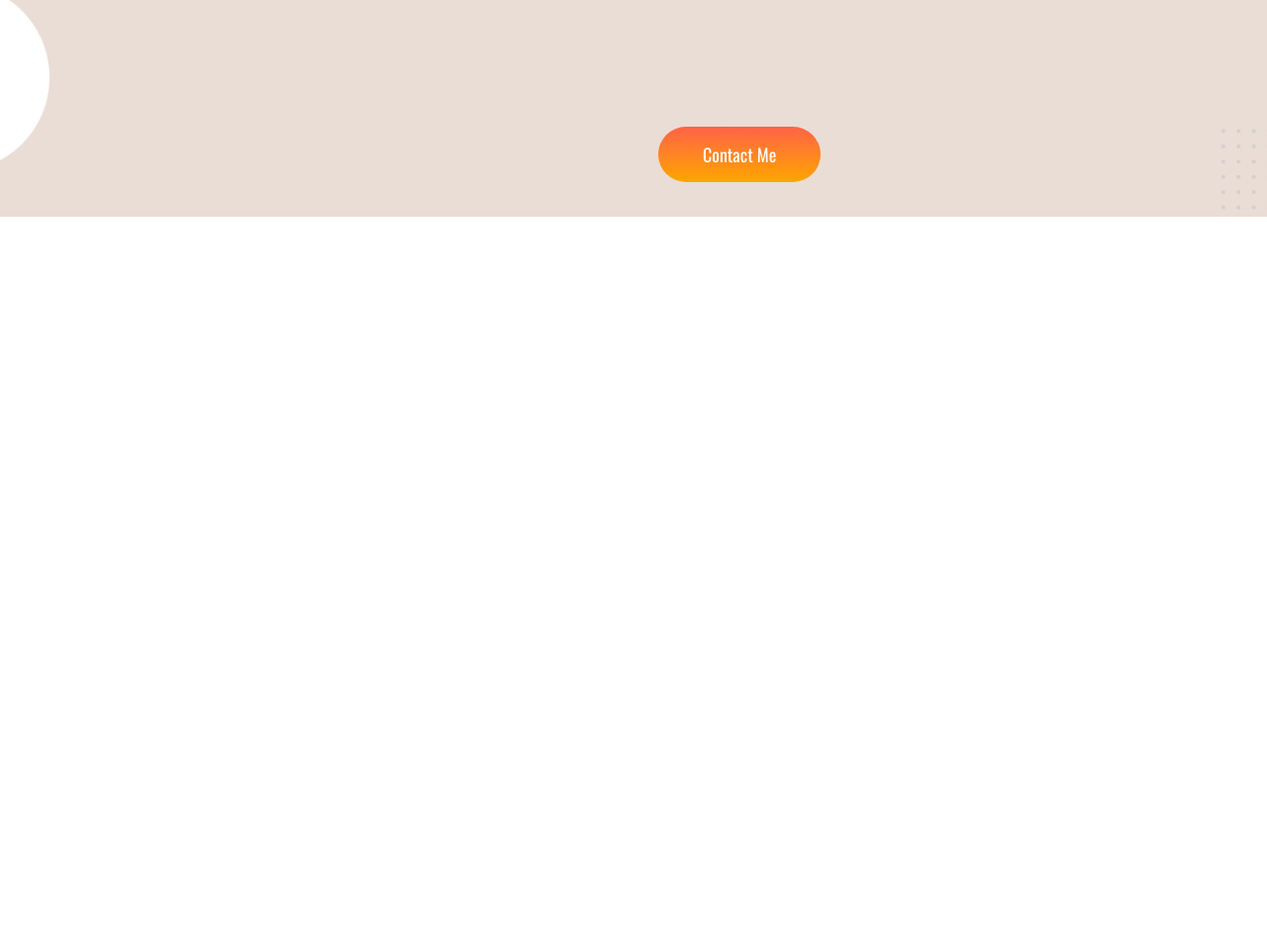
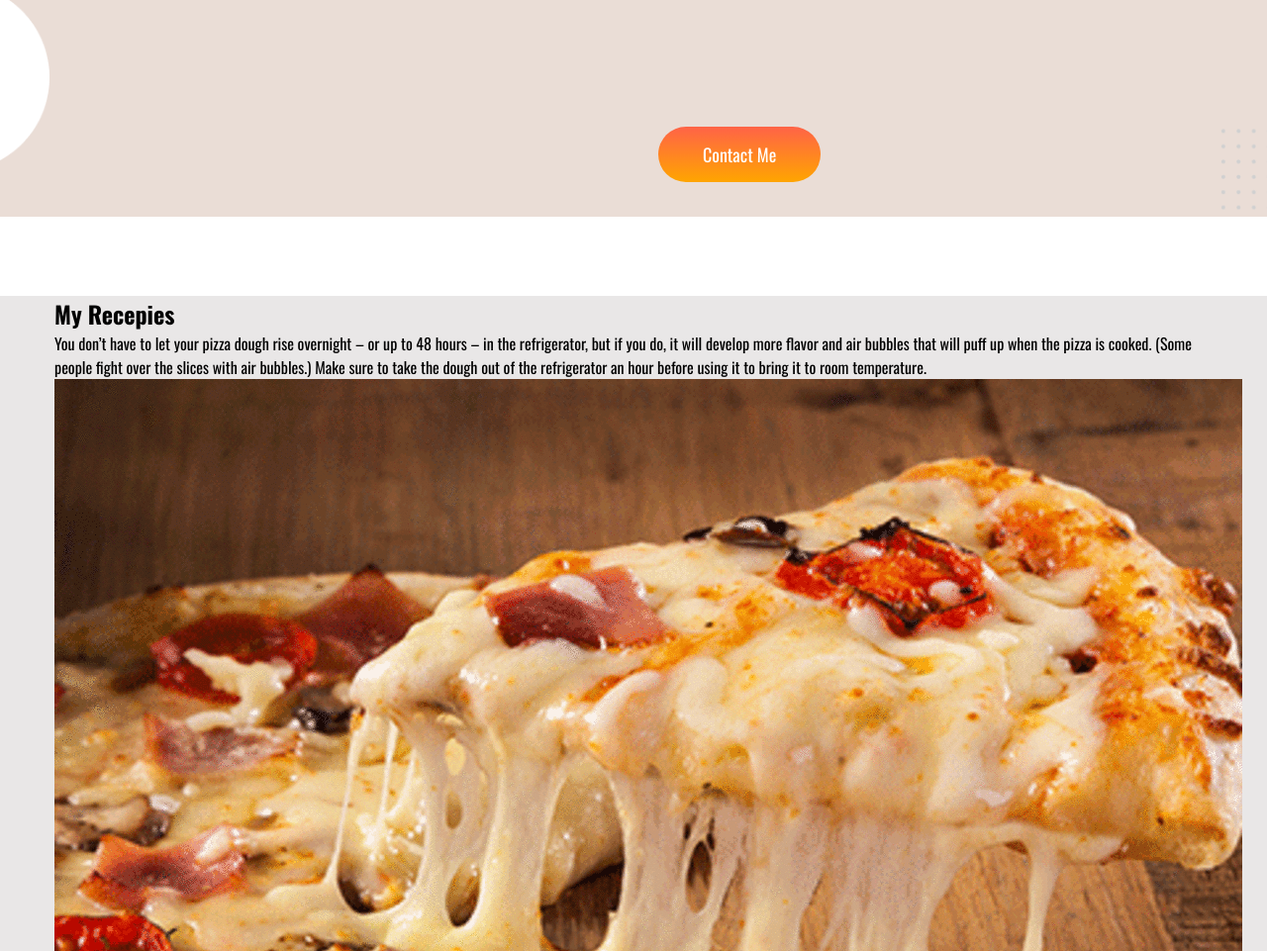
Before and after one commit to Majbaul-Hossain/Assignment, a plain HTML site: page index.html in a window 1280 px wide. Shown: the part 1119-2080 px from the top of the page at 99% size. Before the commit the page ends 1418 px from the top, so only its background shows below. Drawn offline with nearby package versions, Linux system fonts and the light colour scheme.

Commit message:
new section added

```diff
--- a/index.html
+++ b/index.html
@@ -46,6 +46,32 @@
             </a>
         </div>
     </section>
+    <section id="recepies">
+        <div class="container">
+            <div class="recipi_txt">
+                <h1>
+                    My Recepies
+                </h1>
+                <p>
+                    You don’t have to let your pizza dough rise overnight – or up to 48 hours – in the refrigerator, but
+                    if
+                    you do, it will develop more flavor and air bubbles that will puff up when the pizza is cooked.
+                    (Some
+                    people fight over the slices with air bubbles.) Make sure to take the dough out of the refrigerator
+                    an
+                    hour before using it to bring it to room temperature.
+                </p>
+            </div>
+            <div class="recp_boxes">
+                <div class="rcp_img">
+                    <img src="images/food/53110049.webp" alt="">
+                </div>
+                <div class="rcp_title">
+
+                </div>
+            </div>
+        </div>
+    </section>
 </body>
 
 </html>
--- a/style.css
+++ b/style.css
@@ -86,3 +86,7 @@ section{
     color: white;
     text-decoration: none;
 }
+.container{
+    width: 1170px;
+    margin: auto;
+}
```
Also changed, not shown: images/food/53110049.webp (added).
